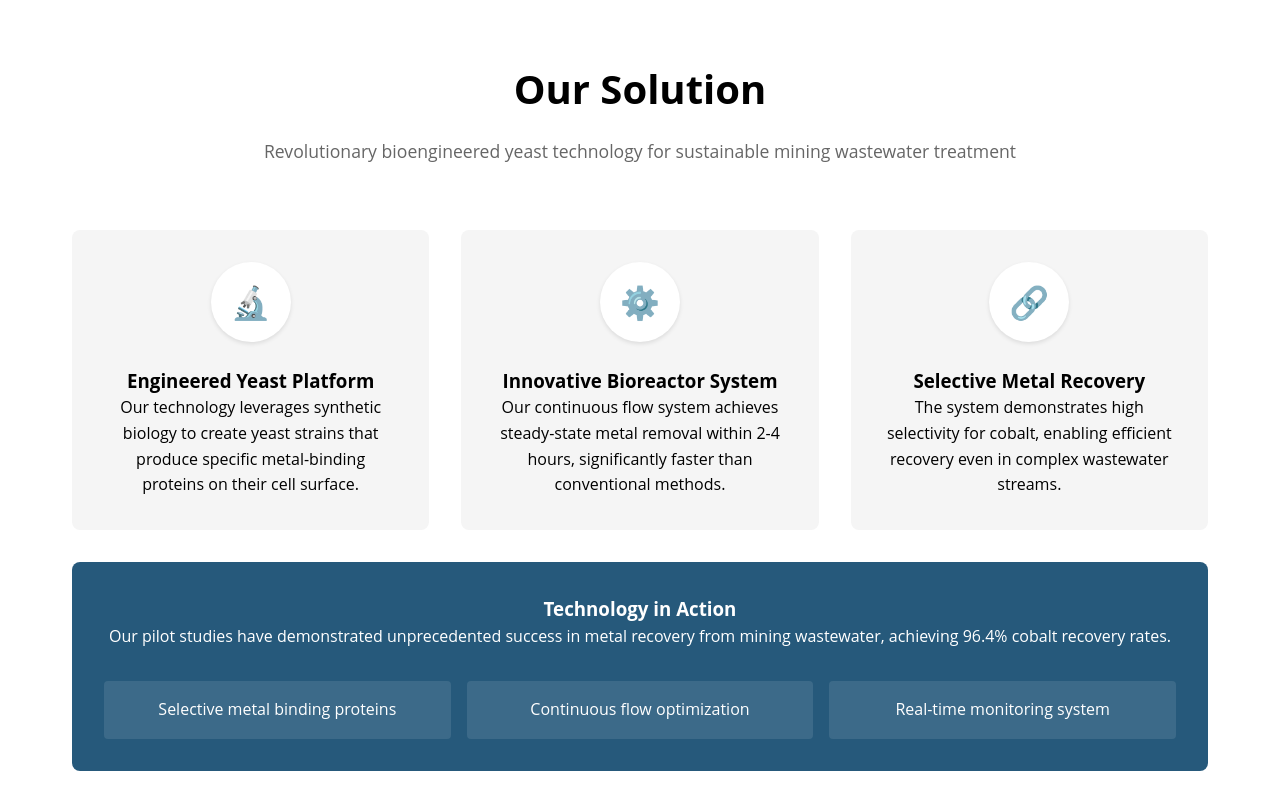
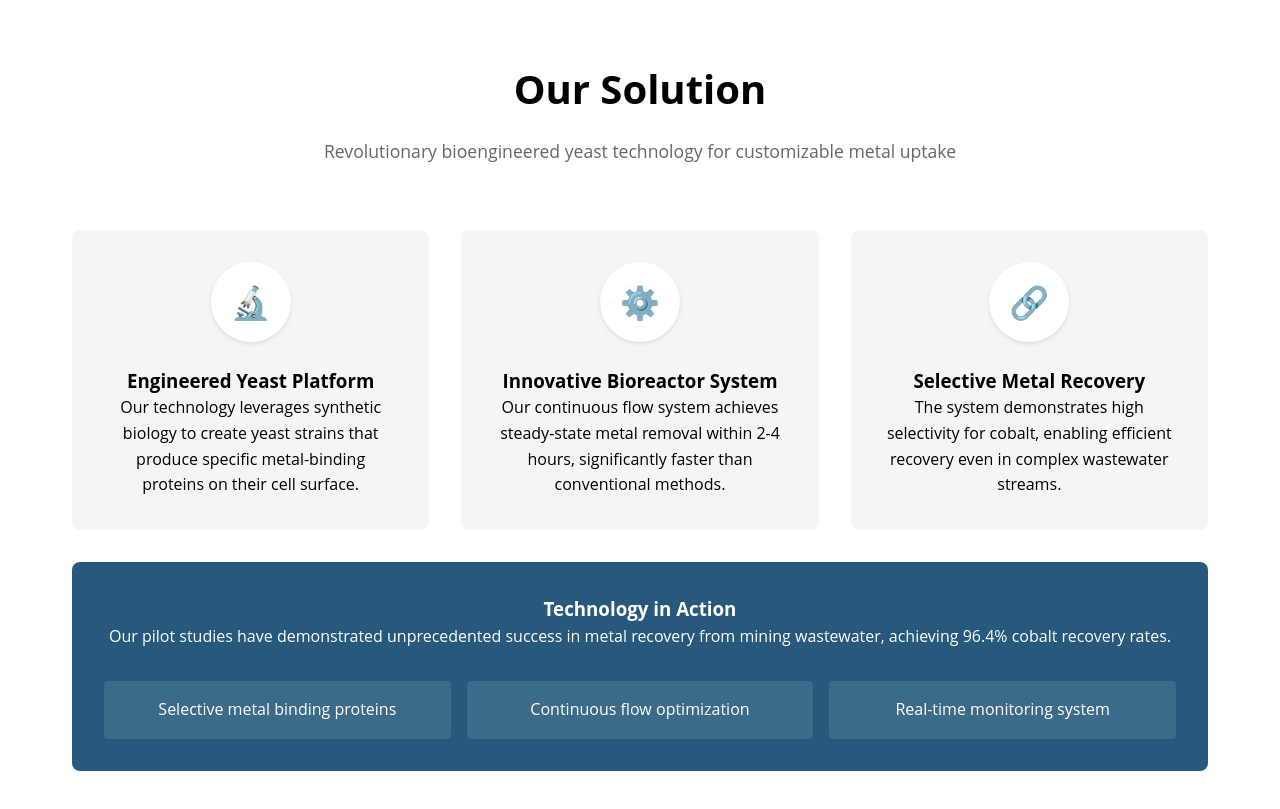
Before and after one commit to aquasaic/website, a plain HTML site: page index.html in a window 1280 px wide. Shown: the part 1600-2409 px from the top of the page. Drawn offline with Linux system fonts and the light colour scheme.

Commit message:
Update index.html

```diff
--- a/index.html
+++ b/index.html
@@ -99,7 +99,7 @@
         <div class="container">
             <div class="section-header">
                 <h2>Our Solution</h2>
-                <p>Revolutionary bioengineered yeast technology for sustainable mining wastewater treatment</p>
+                <p>Revolutionary bioengineered yeast technology for customizable metal uptake</p>
             </div>
             <div class="tech-grid">
                 <div class="tech-card">
```
